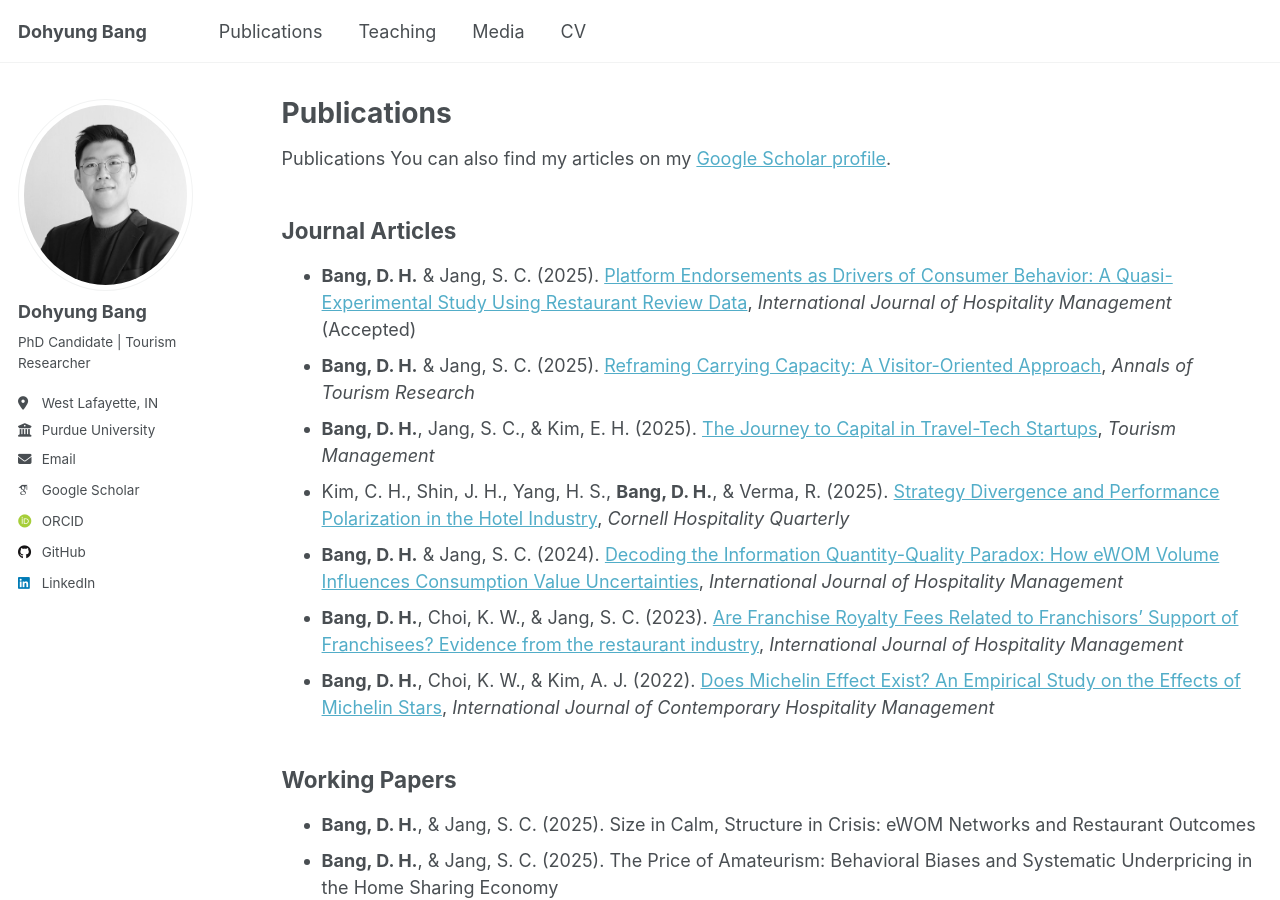
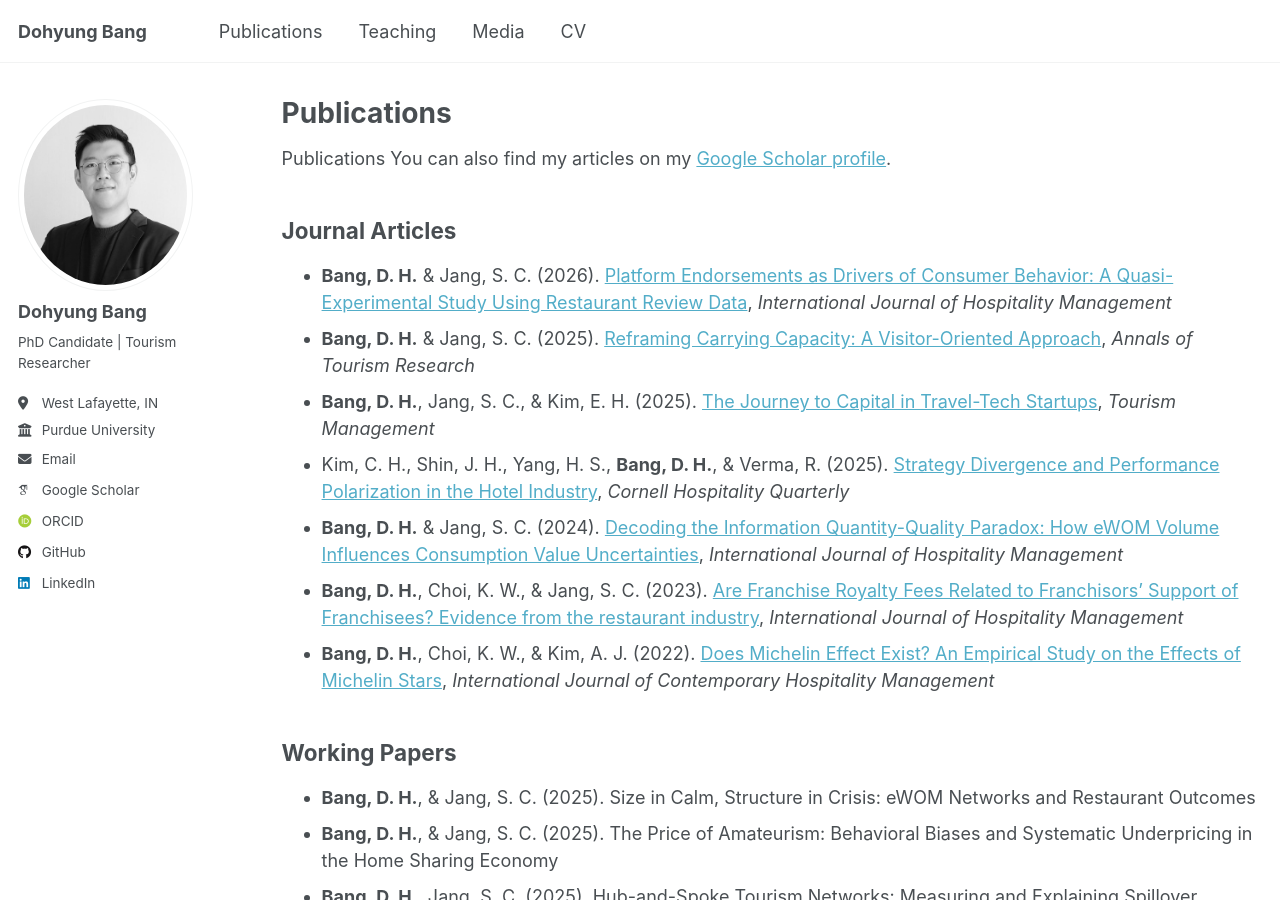
Before and after one commit to dohyungbang/dohyungbang.github.io, a Jekyll site: the page built from _pages/publications.md, in a window 1280 px wide and 900 px high. Built offline with Jekyll 4.4.1, drawn with Linux system fonts in a browser that asks for light colours; some web fonts are replaced; a script that is not in the unit is left out.

Commit message:
Update publications.md

```diff
--- a/_pages/publications.md
+++ b/_pages/publications.md
@@ -9,7 +9,7 @@ Publications
 You can also find my articles on my [Google Scholar profile](https://scholar.google.com/citations?user=mX_GvX0AAAAJ&sortby=pubdate).
 
 ## Journal Articles
-- **Bang, D. H.** & Jang, S. C. (2025). [Platform Endorsements as Drivers of Consumer Behavior: A Quasi-Experimental Study Using Restaurant Review Data](https://dohyungbang.github.io/files/Preprint_tpo_endorsement_ijhm.pdf), _International Journal of Hospitality Management_ (Accepted)
+- **Bang, D. H.** & Jang, S. C. (2026). [Platform Endorsements as Drivers of Consumer Behavior: A Quasi-Experimental Study Using Restaurant Review Data](https://www.sciencedirect.com/science/article/pii/S027843192500430X), _International Journal of Hospitality Management_
 - **Bang, D. H.** & Jang, S. C. (2025). [Reframing Carrying Capacity: A Visitor-Oriented Approach](https://doi.org/10.1016/j.annals.2025.104022), _Annals of Tourism Research_
 - **Bang, D. H.**, Jang, S. C., & Kim, E. H. (2025). [The Journey to Capital in Travel-Tech Startups](https://doi.org/10.1016/j.tourman.2025.105251), _Tourism Management_
 - Kim, C. H., Shin, J. H., Yang, H. S., **Bang, D. H.**, & Verma, R. (2025). [Strategy Divergence and Performance Polarization in the Hotel Industry](https://doi.org/10.1177/19389655241244703), _Cornell Hospitality Quarterly_
```
